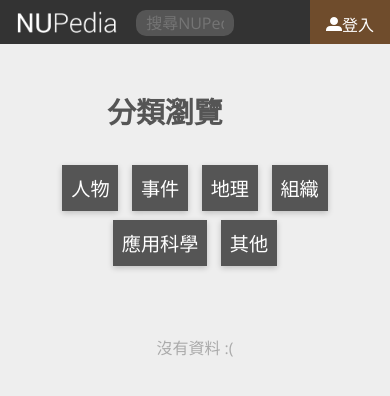
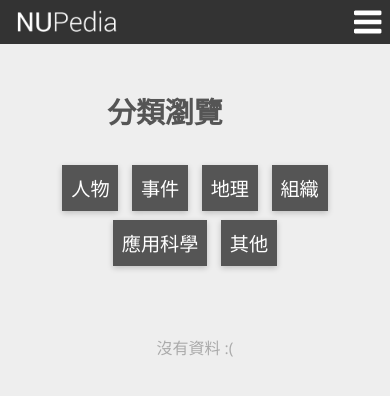
Before and after one commit to mikeliu32/nupedia, a PHP site: page /tool/category.php in a window 390 px wide. Shown: the top 396 px of the page. Run offline with PHP 8.4, Linux system fonts and the light colour scheme; data that the repository does not hold is empty.

Commit message:
add mobile nav to headerbar

```diff
--- a/tool/css/nupedia_all.css
+++ b/tool/css/nupedia_all.css
@@ -31,15 +31,19 @@ margin-bottom: 2em;
 .headerBar .headerBar-logo{
 width: 120px;
 height: 36px;
-margin: 0 6px;
+margin: 4px 6px;
 padding: 0;
 display: inline-block;
 vertical-align: middle;
 }
 
+#headerBar-control{
+display:inline;
+}
+
 #headerBar-nav{
 list-style: none;
-margin: 12px 0;
+margin: 0;
 padding: 0;
 display: inline-block;
 vertical-align: middle;
@@ -54,6 +58,7 @@ display: inline-block;
 #headerBar-nav li a{
 text-decoration: none;
 color: #fff;
+display: inline-block;
 padding: 12px 8px;
 }
 
@@ -63,20 +68,17 @@ background-color: #444;
 
 #headerBar-user{
 display: inline-block;
-float: right;
 }
 
 #headerBar-user a{
-color: #fff;
 background-color: rgba(248, 133, 27, 0.3);
-text-decoration: none;
 display: inline-block;
 padding: 11px 16px;
 transition: background-color 0.3s;
 }
 
 #headerBar-user a:hover{
-background-color: rgba(248, 133, 27, 0.7);
+background-color: rgba(248, 133, 27, 0.7)!important;
 }
 
 #headerBar-user a i{
@@ -108,6 +110,21 @@ width: 100%;
 display: none;
 }
 
+#headerBar-mNav{
+background-color: #333;
+cursor: pointer;
+width: 44px;
+height: 44px;
+float: right;
+display: none;
+}
+
+#headerBar-mNav img{
+width: 32px;
+padding: 6px 4px 6px 8px;
+}
+
+
 .errormsg{
 text-align: center;
 font-size: 1.2em;
@@ -119,3 +136,46 @@ color: #777;
 font-size: 2em;
 font-weight: 700;
 }
+
+@media screen and (max-width: 641px){
+
+#headerBar-control{
+display:block;
+background-color: #333;
+position: absolute;
+left: 0;
+right: 0;
+z-index: 100;
+font-size: 1.4em;
+display:none;
+}
+
+#headerBar-searchForm{
+display: block;
+vertical-align: middle;
+margin: 14px auto;
+width: 80%;
+}
+
+
+#headerBar-nav{
+display: block;
+float: none;
+}
+
+#headerBar-nav li{
+display: block;
+border-top: 1px solid #555;
+}
+
+#headerBar-nav li a{
+display: block;
+padding: 16px 0;
+text-align: center;
+}
+
+#headerBar-mNav{
+display: initial;
+}
+
+}
--- a/tool/header.php
+++ b/tool/header.php
@@ -1,12 +1,17 @@
 <header class="headerBar">
 <a href="../index.php"><img src="nupedia_logo.png" class="headerBar-logo"/></a>
+
+<div id="headerBar-control">
 
 <form id="headerBar-searchForm" action="search.php" method="get">
 <input id="headerBar-searchInput" name="q" type="text" placeholder="搜尋NUPedia"></input>
 <input id="headerBar-searchSubmit" type="submit"></input>
 </form>
 
-<span id="headerBar-user">
+<ul id="headerBar-nav">
+<li><a href="category.php">分類瀏覽</a></li>
+<li><a href="trend.php">熱門條目</a></li>
+<li id="headerBar-user">
 <?php
 	if($IS_LOGIN){
 		echo "<a href=\"user.php\"><i class=\"icon-user\"></i> <span> ".$USER_ID."</span></a>";
@@ -15,11 +20,14 @@
 		echo "<a href=\"login.php\"><i class=\"icon-user\"></i><span>登入</span></a>";
 	}
 ?>
-</span>
-
-<ul id="headerBar-nav">
-<li><a href="category.php">分類瀏覽</a></li>
-<li><a href="trend.php">熱門條目</a></li>
+</li>
 </ul>
 
+</div>
+<span id="headerBar-mNav"><img src="navicon.svg"></span>
+<script>
+$("#headerBar-mNav").click(function() {
+	  $( "#headerBar-control" ).toggle();
+});
+</script>
 </header>
```
Also changed, not shown: tool/navicon.svg (added).
